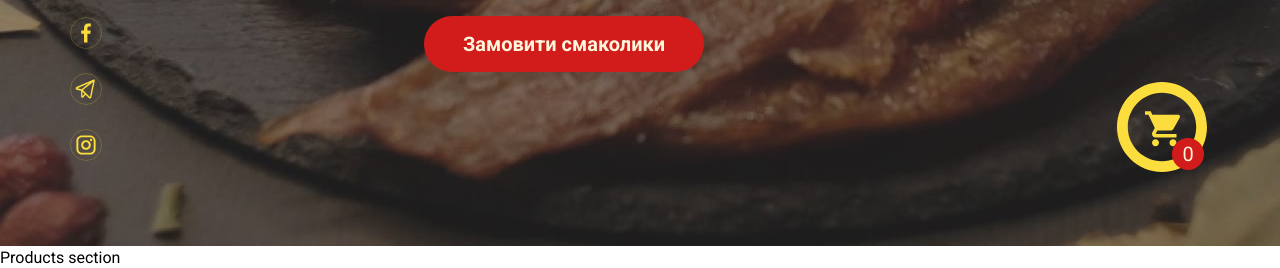
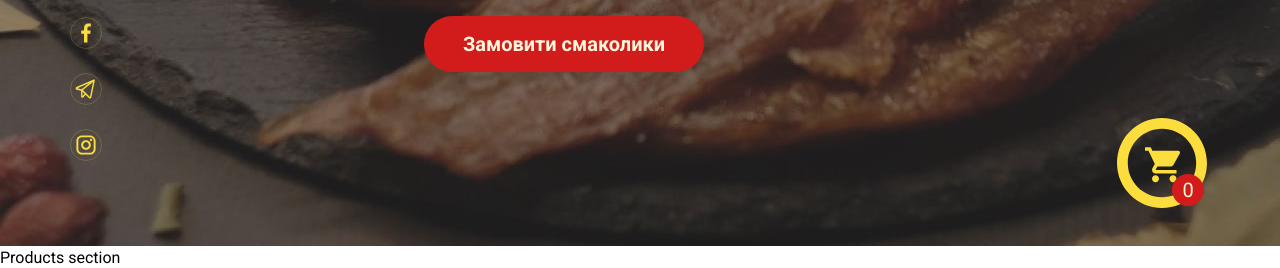
Before and after one commit to KiwiCodeSolution/Myasorobka, a React (Vite) app: page / in a window 1280 px wide. Shown: the part 518-786 px from the top of the page. Built offline with nearby package versions, Linux system fonts and the light colour scheme; no server answers; the HTML template or start-up script is replaced by a standard one; what mobx-persist-store would draw is missing.

Commit message:
cart fixed

```diff
--- a/src/clientPage.jsx
+++ b/src/clientPage.jsx
@@ -10,6 +10,7 @@ import { observer } from "mobx-react-lite";
 
 import AlertPopup from "./components/UIKit/AlertPopup";
 import auth from "./store/auth";
+import Cart from "./components/cart";
 // import ConfirmPopup from "./components/UIKit/ConfirmPopup";
 // import BasePopup from "./components/UIKit/BasePopup";
 
@@ -17,6 +18,7 @@ const ClientPage = observer(() => {
 
   return (
     <>
+      <Cart />
       <HeaderHero />
       <Products />
       <Favourite />
--- a/src/clientSections/headerHero.jsx
+++ b/src/clientSections/headerHero.jsx
@@ -1,8 +1,6 @@
 import ButtonMain from "../components/UIKit/button";
 import Header from "../components/header";
 import { SocialLinksBlock } from "../components/socBlock";
-// import * as icons from "../icons/iconComponent";
-import Cart from "../components/cart";
 
 const HeaderHero = () => {
 
@@ -24,7 +22,6 @@ const HeaderHero = () => {
         </ButtonMain>
       </div>
       <SocialLinksBlock />
-      <Cart />
     </div>
   );
 };
--- a/src/components/cart.jsx
+++ b/src/components/cart.jsx
@@ -6,9 +6,9 @@ const Cart = observer(() => {
   // console.log(orders.order.products.length)
 
   return (
-    <div className="absolute bottom-[60px] right-[60px]">
+    <div className="fixed bottom-[60px] right-[60px] z-10">
       <icons.Cart />
-      <p className="absolute bottom-4 right-4 bg-bg-red w-8 h-8 py-[2px] rounded-full text-xl text-center">{ordersStore.order.products.length}</p>
+      <p className="absolute bottom-4 right-4 bg-bg-red w-8 h-8 py-[2px] rounded-full text-xl text-center text-txt-main-white">{ordersStore.order.products.length}</p>
     </div>
   )
 })
--- a/src/components/prouctCard.jsx
+++ b/src/components/prouctCard.jsx
@@ -20,7 +20,7 @@ const ProductCard = ({ product }) => {
       <p className="px-2 py-1 text-center font-basic">{product.price} грн / {product.unit}</p>
       {product.discount_price ?
         <p className="px-2 py-1 text-center text-txt-grey font-basic">{product.discount_price} грн / {product.unit}</p> :
-        <p className="px-2 py-1 text-center text-txt-grey font-basic">no discount</p>}
+        <p className="px-2 py-1 text-center text-txt-grey font-basic">_________________</p>}
       <RoundNumbers />
       <div className="flex justify-center">
         <ButtonMain style={"addToCart"} clickFn={addToCart}>
```
